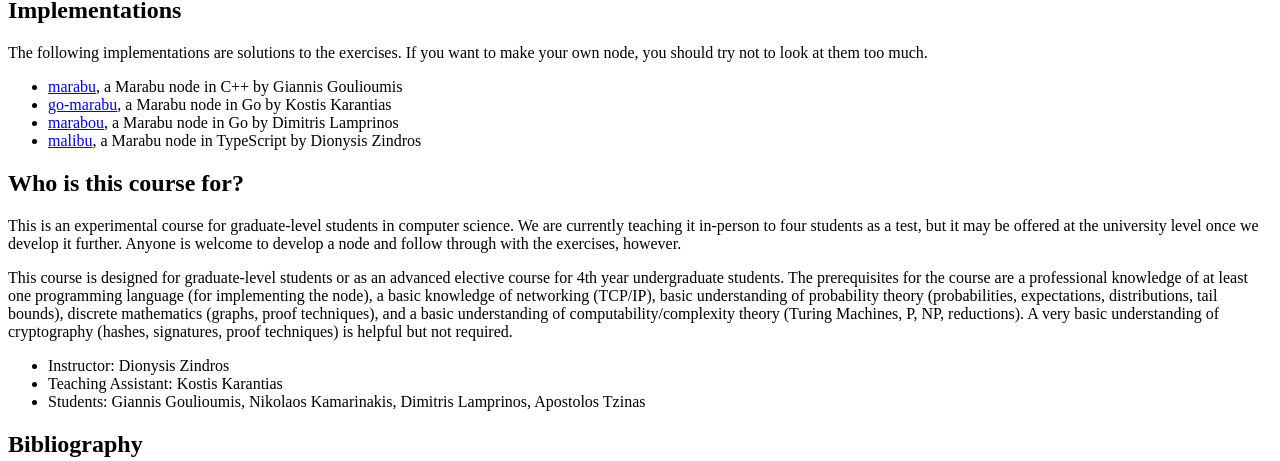
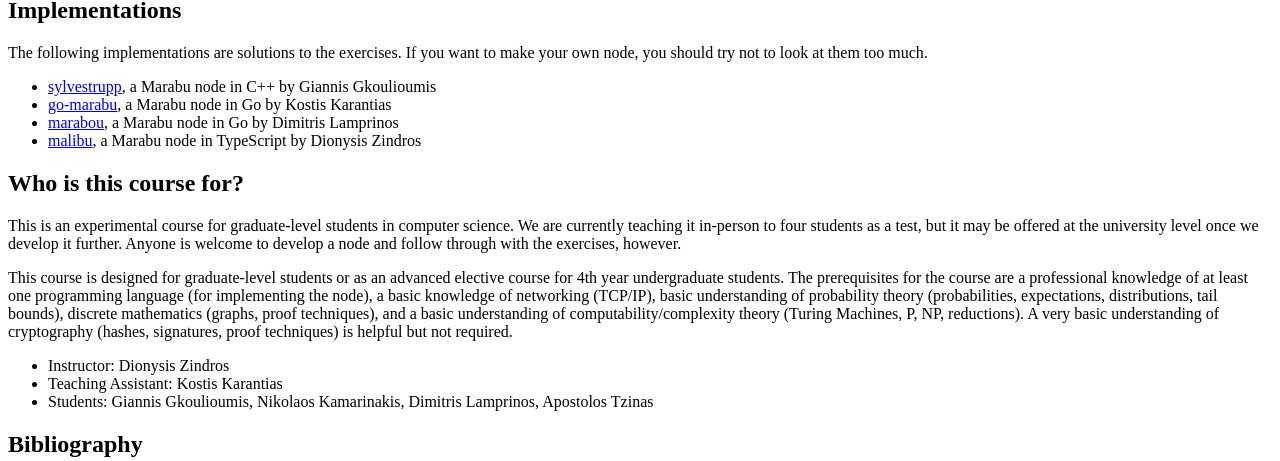
Before and after one commit to dionyziz/marabu-course, a Next.js app: page / in a window 1280 px wide. Shown: the part 432-893 px from the top of the page. Built offline with nearby package versions, Linux system fonts and the light colour scheme.

Commit message:
Update implementation of sylvestrupp and change last name

```diff
--- a/pages/index.js
+++ b/pages/index.js
@@ -42,7 +42,7 @@ export default function Home() {
           The following implementations are solutions to the exercises. If you want to make your own node, you should try not to look at them too much.
 
           <ul>
-            <li><a href='https://github.com/loukoum/marabu'>marabu</a>, a Marabu node in C++ by Giannis Goulioumis</li>
+            <li><a href='https://github.com/loukoum/sylvestrupp'>sylvestrupp</a>, a Marabu node in C++ by Giannis Gkoulioumis</li>
             <li><a href='https://gogs.decrypto.org/gtklocker/go-marabu'>go-marabu</a>, a Marabu node in Go by Kostis Karantias</li>
             <li><a href='https://github.com/pkakelas/marabou-client'>marabou</a>, a Marabu node in Go by Dimitris Lamprinos</li>
             <li><a href='https://github.com/dionyziz/marabu'>malibu</a>, a Marabu node in TypeScript by Dionysis Zindros</li>
@@ -69,7 +69,7 @@ export default function Home() {
         <ul>
           <li>Instructor: Dionysis Zindros</li>
           <li>Teaching Assistant: Kostis Karantias</li>
-          <li>Students: Giannis Goulioumis, Nikolaos Kamarinakis, Dimitris Lamprinos, Apostolos Tzinas</li>
+          <li>Students: Giannis Gkoulioumis, Nikolaos Kamarinakis, Dimitris Lamprinos, Apostolos Tzinas</li>
         </ul>
 
         <h2>Bibliography</h2>
```
